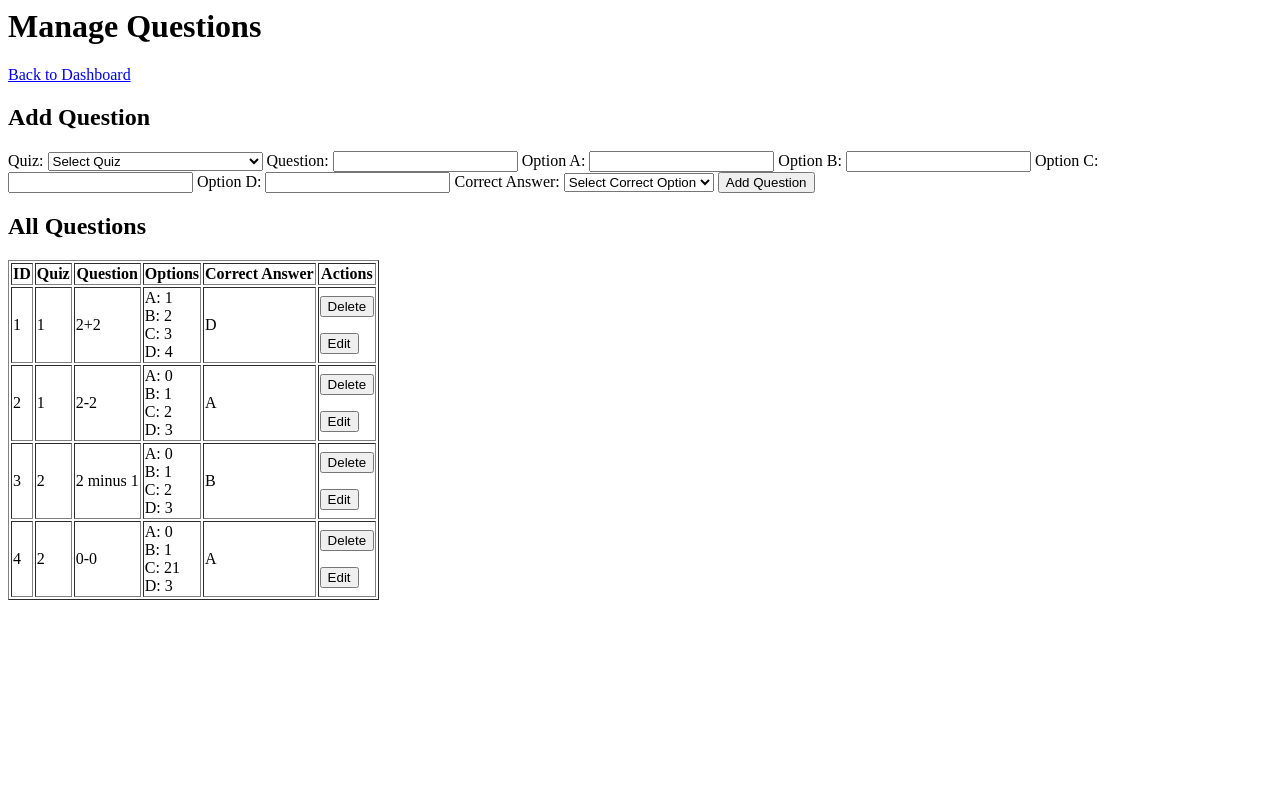
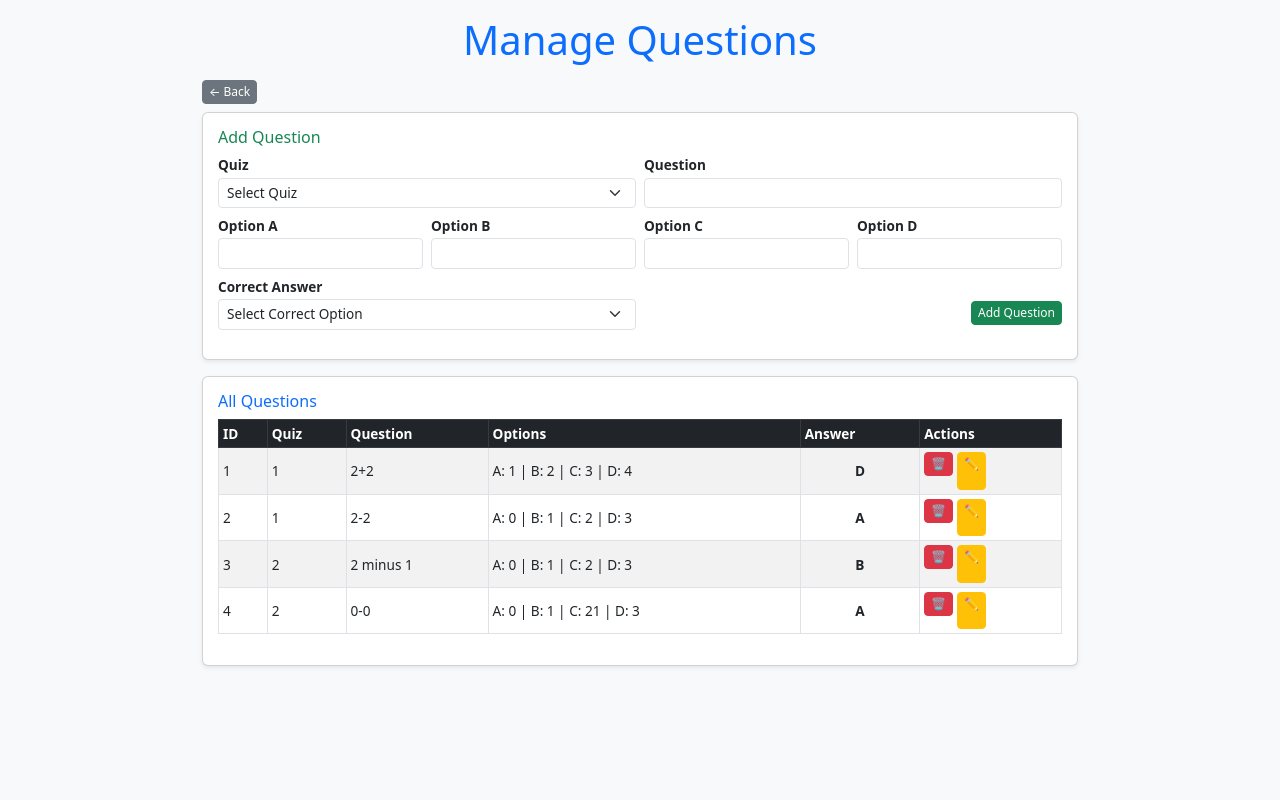
Before and after one commit to aaditeeiche/quiz-master-isl, a Flask app: page /manage_questions in a window 1280 px wide. Run offline with Flask 3, Linux system fonts and the light colour scheme; a user stored in the database is signed in.

Commit message:
Implemented score tracking and quiz result display

```diff
--- a/app.py
+++ b/app.py
@@ -3,7 +3,7 @@ from werkzeug.security import generate_password_hash
 from controllers.auth import auth_bp
 from models.models import Chapter, Question, Quiz, QuizScore, Subject, User, db, Admin, UserResponse  # Import models from models.py
 from datetime import date, datetime
-
+from flask_toastr import Toastr
 
 # Initialize Flask App
 app = Flask(__name__)
@@ -12,22 +12,13 @@ app = Flask(__name__)
 app.config['SQLALCHEMY_DATABASE_URI'] = 'sqlite:///quiz_master.db?check_same_thread=False'
 app.config['SQLALCHEMY_TRACK_MODIFICATIONS'] = False
 app.config['SECRET_KEY'] = 'your_secret_key'  # Required for session management
-
+toastr = Toastr(app)
 
 # Initialize Database
 db.init_app(app)
 
 # Register Blueprints (Routes)
 app.register_blueprint(auth_bp)
-
-# Admin Dashboard
-@app.route('/admin_dashboard', methods=['GET', 'POST'])
-# def admin_dashboard():
-#     if 'admin_logged_in' not in session:
-#         return redirect(url_for('auth.admin_login'))
-
-#     users = User.query.all()  # Fetch all users from the database
-#     return render_template('admin_dashboard.html', users=users)
 
 @app.route('/admin_dashboard', methods=['GET', 'POST'])
 def admin_dashboard():
@@ -141,7 +132,7 @@ def admin_dashboard():
                 db.session.commit()
                 flash('Quiz deleted successfully!', 'success')
 
-        # --- Quiz CRUD ---
+        # --- Question CRUD ---
         elif action == 'create_question':
             quiz_id = request.form.get('quiz_id')
             question_statement = request.form.get('question_statement')
@@ -285,21 +276,7 @@ def attempt_quiz(quiz_id):
 
     return render_template('attempt_quiz.html', quiz=quiz, questions=questions)
 
-# @app.route('/quiz_feedback/<int:quiz_id>/<int:score>')
-# def quiz_feedback(quiz_id, score):
-#     quiz = Quiz.query.get(quiz_id)
-#     if not quiz:
-#         flash("Quiz not found!", "danger")
-#         return redirect(url_for("user_dashboard"))
-
-#     total_questions = Question.query.filter_by(quiz_id=quiz_id).count()
-#     percentage = (score / total_questions) * 100 if total_questions else 0
-
-#     feedback = "Great job!" if percentage >= 80 else "Good effort! Keep practicing!"
-
-#     return render_template("quiz_feedback.html", quiz=quiz, quiz_id=quiz.id, score=score, total_questions=total_questions, percentage=percentage, feedback=feedback)
-
-@app.route('/quiz_feedback/<int:quiz_id>')
+@app.route('/quiz_feedback/<int:quiz_id>') # changed
 def quiz_feedback(quiz_id):
     if 'user_id' not in session:
         flash("Please log in to view quiz feedback.", "error")
@@ -320,16 +297,17 @@ def quiz_feedback(quiz_id):
     # Fetch user's responses
     responses = UserResponse.query.filter_by(user_id=user_id, quiz_id=quiz_id).all()
 
-    # Debugging logs
-    print(f"Quiz ID: {quiz_id}")
-    print(f"Questions found: {len(questions)}")
-    print(f"User Responses found: {len(responses)}")
-
     # Convert responses into a dictionary for quick lookup
     response_dict = {resp.question_id: resp for resp in responses}
 
+    # Fetch user's quiz score and percentage from the database
+    quiz_score = QuizScore.query.filter_by(user_id=user_id, quiz_id=quiz_id).first()
+
+    if not quiz_score:
+        flash("No quiz score found. Please retake the quiz.", "error")
+        return redirect(url_for('dashboard'))
+
     feedback = []
-    correct_count = 0
 
     # Mapping function to get option value from its key (A/B/C/D)
     def get_option_value(question, option_key):
@@ -345,9 +323,6 @@ def quiz_feedback(quiz_id):
 
         is_correct = user_response.is_correct if user_response else False
 
-        if is_correct:
-            correct_count += 1
-
         feedback.append({
             "question": question.question_statement,
             "selected": selected_answer,
@@ -355,45 +330,14 @@ def quiz_feedback(quiz_id):
             "is_correct": is_correct
         })
 
-    total_questions = len(questions)
-    percentage = (correct_count / total_questions) * 100 if total_questions > 0 else 0
-
     return render_template(
         "quiz_feedback.html",
         quiz_id=quiz_id,
         feedback=feedback,
-        correct_count=correct_count,
-        total=total_questions,
-        percentage=round(percentage, 2)
+        correct_count=quiz_score.score,  # Fetch score from QuizScore
+        total=quiz_score.total_questions,  # Fetch total questions from QuizScore
+        percentage=round(quiz_score.percentage, 2)  # Fetch percentage from QuizScore
     )
-
-# @app.route('/submit_quiz', methods=['POST'])
-# def submit_quiz():
-
-#     user_id = session.get('user_id')
-#     quiz_id = request.form.get('quiz_id')
-#     print(f"Received quiz_id: {quiz_id}")  # Debugging statement
-
-#     if not quiz_id:
-#         return "Quiz ID is missing", 400
-
-#     quiz = Quiz.query.get(quiz_id)
-#     if not quiz:
-#         return "Quiz not found", 404
-#     total_questions = Question.query.filter_by(quiz_id=quiz_id).count()
-
-    # score = 0
-    # for question in quiz.questions:
-    #     user_answer = request.form.get(f'question_{question.id}')
-    #     if user_answer and user_answer == question.correct_option:
-    #         score += 1
-
-    # quiz_score = QuizScore(user_id=user_id, quiz_id=quiz_id, score=score, total_questions=total_questions)
-    # db.session.add(quiz_score)
-#     db.session.commit()
-
-#     flash('Quiz submitted successfully! Your score has been recorded.', 'success')
-#     return redirect(url_for('quiz_feedback', quiz_id=quiz_id, score=score))
 
 @app.route('/submit_quiz', methods=['POST'])
 def submit_quiz():
@@ -419,11 +363,6 @@ def submit_quiz():
     questions = Question.query.filter_by(quiz_id=quiz_id).all()
     total_questions = len(questions)
 
-    # Clear previous responses and scores if re-attempts are allowed
-    UserResponse.query.filter_by(user_id=user_id, quiz_id=quiz_id).delete()
-    QuizScore.query.filter_by(user_id=user_id, quiz_id=quiz_id).delete()
-    db.session.commit()
-
     score = 0  # Initialize score
 
     for question in questions:
@@ -442,19 +381,36 @@ def submit_quiz():
         )
         db.session.add(user_response)
 
-    # Save quiz score
-    quiz_score = QuizScore(
-        user_id=user_id,
-        quiz_id=quiz_id,
-        score=score,
-        total_questions=total_questions,
-        timestamp=datetime.utcnow()
-    )
-    db.session.add(quiz_score)
+    # Calculate the percentage
+    percentage = (score / total_questions) * 100 if total_questions > 0 else 0
+
+    # Retrieve existing best score for the quiz
+    existing_score = QuizScore.query.filter_by(user_id=user_id, quiz_id=quiz_id).first()
+
+    if existing_score:
+        if score > existing_score.score:  # Update only if the new score is higher
+            existing_score.score = score
+            existing_score.total_questions = total_questions
+            existing_score.percentage = percentage
+            existing_score.timestamp = datetime.utcnow()
+            flash("Congratulations! Your highest score has been updated.", "success")
+        else:
+            flash("Your previous best score remains unchanged.", "info")
+    else:
+        # If no previous attempt exists, save the new score
+        quiz_score = QuizScore(
+            user_id=user_id,
+            quiz_id=quiz_id,
+            score=score,
+            total_questions=total_questions,
+            percentage=percentage,
+            timestamp=datetime.utcnow()
+        )
+        db.session.add(quiz_score)
+        flash("Your score has been recorded!", "success")
 
     try:
         db.session.commit()
-        flash("Quiz submitted successfully!", "success")
     except Exception as e:
         db.session.rollback()
         print("Error saving responses:", e)
@@ -464,11 +420,143 @@ def submit_quiz():
 
     return redirect(url_for('quiz_feedback', quiz_id=quiz_id, score=score))
 
-# Index
+# @app.route('/quiz_summary')
+# def quiz_summary():
+#     if 'user_id' not in session:
+#         flash("Please log in to view your quiz summary.", "error")
+#         return redirect(url_for('login'))
+
+#     user_id = session['user_id']
+
+#     # Fetch past quiz attempts with subject, chapter, avg_score, and top_score
+#     past_attempts = (
+#         db.session.query(
+#             QuizScore,
+#             Quiz,
+#             Chapter,
+#             Subject,
+#             db.func.avg(QuizScore.score).over(partition_by=QuizScore.quiz_id).label("avg_score"),
+#             db.func.max(QuizScore.score).over(partition_by=QuizScore.quiz_id).label("top_score")
+#         )
+#         .join(Quiz, QuizScore.quiz_id == Quiz.id)
+#         .join(Chapter, Quiz.chapter_id == Chapter.id)
+#         .join(Subject, Chapter.subject_id == Subject.id)
+#         .filter(QuizScore.user_id == user_id)
+#         .order_by(QuizScore.timestamp.desc())
+#         .all()
+#     )
+
+#     # Compute both user's total score and overall total score per subject
+#     subject_scores_query = (
+#         db.session.query(
+#             Subject.name.label('subject_name'),
+#             db.func.sum(QuizScore.score).filter(QuizScore.user_id == user_id).label('user_total_score'),
+#             db.func.sum(QuizScore.total_questions).filter(QuizScore.user_id == user_id).label('user_total_possible_score'),
+#             db.func.sum(QuizScore.score).label('overall_total_score'),
+#             db.func.sum(QuizScore.total_questions).label('overall_total_possible_score')
+#         )
+#         .join(Quiz, QuizScore.quiz_id == Quiz.id)
+#         .join(Chapter, Quiz.chapter_id == Chapter.id)
+#         .join(Subject, Chapter.subject_id == Subject.id)
+#         .group_by(Subject.name)
+#         .all()
+#     )
+
+#     # Compute pass/fail for each subject
+#     subject_scores = []
+#     for subject_name, user_total_score, user_total_possible_score, overall_total_score, overall_total_possible_score in subject_scores_query:
+#         user_percentage = (user_total_score / user_total_possible_score) * 100 if user_total_possible_score > 0 else 0
+#         pass_fail = "Pass" if user_percentage >= 40 else "Fail"
+#         subject_scores.append((subject_name, user_total_score, user_total_possible_score, overall_total_score, overall_total_possible_score, pass_fail))
+
+#     # Calculate overall pass/fail status
+#     total_attempts = len(past_attempts)
+#     passed_attempts = sum(1 for attempt in past_attempts if (attempt[0].score / attempt[0].total_questions) * 100 >= 40)
+#     overall_pass_status = "Pass" if passed_attempts / total_attempts >= 0.5 else "Fail" if total_attempts > 0 else "N/A"
+
+#     return render_template(
+#         'quiz_summary.html',
+#         past_attempts=past_attempts,
+#         subject_scores=subject_scores,
+#         overall_pass_status=overall_pass_status
+#     )
+
+@app.route('/quiz_summary')
+def quiz_summary():
+    if 'user_id' not in session:
+        flash("Please log in to view your quiz summary.", "error")
+        return redirect(url_for('login'))
+
+    user_id = session['user_id']
+
+    # Fetch past quiz attempts with subject, chapter, avg_score, and top_score
+    past_attempts = (
+        db.session.query(
+            QuizScore,
+            Quiz,
+            Chapter,
+            Subject,
+            db.func.avg(QuizScore.score).over(partition_by=QuizScore.quiz_id).label("avg_score"),
+            db.func.max(QuizScore.score).over(partition_by=QuizScore.quiz_id).label("top_score")
+        )
+        .join(Quiz, QuizScore.quiz_id == Quiz.id)
+        .join(Chapter, Quiz.chapter_id == Chapter.id)
+        .join(Subject, Chapter.subject_id == Subject.id)
+        .filter(QuizScore.user_id == user_id)
+        .order_by(QuizScore.timestamp.desc())
+        .all()
+    )
+
+    # Compute both user's total score and overall total score per subject
+    subject_scores_query = (
+        db.session.query(
+            Subject.name.label('subject_name'),
+            db.func.sum(QuizScore.score).filter(QuizScore.user_id == user_id).label('user_total_score'),
+            db.func.sum(QuizScore.total_questions).filter(QuizScore.user_id == user_id).label('user_total_possible_score'),
+            db.func.sum(QuizScore.score).label('overall_total_score'),
+            db.func.sum(QuizScore.total_questions).label('overall_total_possible_score')
+        )
+        .join(Quiz, QuizScore.quiz_id == Quiz.id)
+        .join(Chapter, Quiz.chapter_id == Chapter.id)
+        .join(Subject, Chapter.subject_id == Subject.id)
+        .group_by(Subject.name)
+        .all()
+    )
+
+    # Compute pass/fail and difficulty indicator
+    subject_scores = []
+    for subject_name, user_total_score, user_total_possible_score, overall_total_score, overall_total_possible_score in subject_scores_query:
+        user_percentage = (user_total_score / user_total_possible_score) * 100 if user_total_possible_score > 0 else 0
+        pass_fail = "Pass" if user_percentage >= 40 else "Fail"
+
+        # Difficulty Indicator based on overall performance
+        overall_percentage = (overall_total_score / overall_total_possible_score) * 100 if overall_total_possible_score > 0 else 0
+        if overall_percentage < 50:
+            difficulty = "Hard 🔴"
+        elif 50 <= overall_percentage < 75:
+            difficulty = "Moderate 🟡"
+        else:
+            difficulty = "Easy 🟢"
+
+        subject_scores.append((subject_name, user_total_score, user_total_possible_score, overall_total_score, overall_total_possible_score, pass_fail, difficulty))
+
+    # Calculate overall pass/fail status
+    total_attempts = len(past_attempts)
+    passed_attempts = sum(1 for attempt in past_attempts if (attempt[0].score / attempt[0].total_questions) * 100 >= 40)
+    overall_pass_status = "Pass" if passed_attempts / total_attempts >= 0.5 else "Fail" if total_attempts > 0 else "N/A"
+
+    return render_template(
+        'quiz_summary.html',
+        past_attempts=past_attempts,
+        subject_scores=subject_scores,
+        overall_pass_status=overall_pass_status
+    )
+
+# Index Homepage
 @app.route('/')
 def home():
-    return render_template('index.html')
-
+    flash("Welcome to Quiz Master!", "success")
+    return render_template("index.html")
 
 # Create Database Tables and Pre-Fill Admin
 with app.app_context():
--- a/models/models.py
+++ b/models/models.py
@@ -90,6 +90,7 @@ class QuizScore(db.Model):
     quiz_id = db.Column(db.Integer, db.ForeignKey('quiz.id'), nullable=False)
     score = db.Column(db.Integer, nullable=False)
     total_questions = db.Column(db.Integer, nullable=False)
+    percentage = db.Column(db.Float, nullable=False)
     timestamp = db.Column(db.DateTime, default=datetime.utcnow)
 
     quiz = db.relationship('Quiz', backref=db.backref('quiz_scores', lazy=True))
--- a/templates/attempt_quiz.html
+++ b/templates/attempt_quiz.html
@@ -1,3 +1,4 @@
+{% include 'toastr.html' %}
 <!DOCTYPE html>
 <html lang="en">
 <head>
--- a/templates/edit_question.html
+++ b/templates/edit_question.html
@@ -1,3 +1,4 @@
+{% include 'toastr.html' %}
 <h2>Edit Question</h2>
 <form method="POST" action="{{ url_for('edit_question', question_id=question.id) }}">
     <label>Question:</label>
--- a/templates/index.html
+++ b/templates/index.html
@@ -24,11 +24,11 @@
 </head>
 <body>
     <div class="container">
+        {% include 'toastr.html' %}
         <h1 class="mb-4">Welcome to Quiz Master</h1>
         <a href="{{ url_for('auth.admin_login') }}" class="btn btn-primary">Admin Login</a>
         <a href="{{ url_for('auth.user_login') }}" class="btn btn-success">User Login</a>
 
-        <!-- <a href="{{ url_for('auth.register') }}" class="btn btn-info">Register</a> -->
     </div>
 </body>
 </html>
--- a/templates/login.html
+++ b/templates/login.html
@@ -14,5 +14,6 @@
     {% if role == 'user' %}
         <p>New user? <a href="{{ url_for('auth.register') }}">Register Here</a></p>
     {% endif %}
+    {% include 'toastr.html' %}
 </body>
 </html>
--- a/templates/manage_questions.html
+++ b/templates/manage_questions.html
@@ -1,54 +1,102 @@
-<h1>Manage Questions</h1>
-<a href="{{ url_for('admin_dashboard') }}">Back to Dashboard</a>
+{% include 'toastr.html' %}
+<!DOCTYPE html>
+<html lang="en">
+<head>
+    <meta charset="UTF-8">
+    <meta name="viewport" content="width=device-width, initial-scale=1">
+    <title>Manage Questions</title>
 
-<h2>Add Question</h2>
-<form method="POST" action="{{ url_for('manage_questions') }}">
+    <!-- Bootstrap CSS -->
+    <link href="https://cdn.jsdelivr.net/npm/bootstrap@5.3.0/dist/css/bootstrap.min.css" rel="stylesheet">
+
+    <style>
+        /* Custom styles for compact layout */
+        body { font-size: 0.9rem; }
+        .container { max-width: 900px; }
+        .form-control, .form-select { padding: 4px 8px; font-size: 0.85rem; }
+        .table th, .table td { padding: 4px; vertical-align: middle; font-size: 0.85rem; }
+        .btn-sm { padding: 2px 6px; font-size: 0.75rem; }
+        .form-label { margin-bottom: 2px; font-weight: 600; font-size: 0.85rem; }
+        .card { padding: 15px; }
+        .table-responsive { max-height: 350px; overflow-y: auto; }
+    </style>
+</head>
+<body class="bg-light">
+<div class="container my-3">
+
+    <h1 class="text-center text-primary mb-3">Manage Questions</h1>
+
+    <div class="d-flex justify-content-between mb-2">
+        <a href="{{ url_for('admin_dashboard') }}" class="btn btn-secondary btn-sm">← Back</a>
+    </div>
+
+    <!-- Add Question Form -->
+    <div class="card shadow-sm mb-3">
+        <h6 class="text-success">Add Question</h6>
+        <form method="POST" action="{{ url_for('manage_questions') }}" class="row g-2">
             <input type="hidden" name="action" value="create_question">
 
-    <label>Quiz:</label>
-    <select name="quiz_id" required>
+            <div class="col-md-6">
+                <label class="form-label">Quiz</label>
+                <select name="quiz_id" class="form-select form-select-sm" required>
                     <option value="">Select Quiz</option>
                     {% for quiz in quizzes %}
-        <option value="{{ quiz.id }}">Quiz ID: {{ quiz.id }} | Chapter: {{ quiz.chapter.name }}</option>
+                    <option value="{{ quiz.id }}">ID: {{ quiz.id }} | {{ quiz.chapter.name }}</option>
                     {% endfor %}
                 </select>
+            </div>
 
-    <label>Question:</label>
-    <input type="text" name="question_text" required>
+            <div class="col-md-6">
+                <label class="form-label">Question</label>
+                <input type="text" name="question_text" class="form-control form-control-sm" required>
+            </div>
 
-    <label>Option A:</label>
-    <input type="text" name="optionA" required>
+            <div class="col-6 col-md-3">
+                <label class="form-label">Option A</label>
+                <input type="text" name="optionA" class="form-control form-control-sm" required>
+            </div>
+            <div class="col-6 col-md-3">
+                <label class="form-label">Option B</label>
+                <input type="text" name="optionB" class="form-control form-control-sm" required>
+            </div>
+            <div class="col-6 col-md-3">
+                <label class="form-label">Option C</label>
+                <input type="text" name="optionC" class="form-control form-control-sm" required>
+            </div>
+            <div class="col-6 col-md-3">
+                <label class="form-label">Option D</label>
+                <input type="text" name="optionD" class="form-control form-control-sm" required>
+            </div>
 
-    <label>Option B:</label>
-    <input type="text" name="optionB" required>
+            <div class="col-md-6">
+                <label class="form-label">Correct Answer</label>
+                <select name="correct_option" class="form-select form-select-sm" required>
+                    <option value="">Select Correct Option</option>
+                    <option value="A">A</option>
+                    <option value="B">B</option>
+                    <option value="C">C</option>
+                    <option value="D">D</option>
+                </select>
+            </div>
 
-    <label>Option C:</label>
-    <input type="text" name="optionC" required>
+            <div class="col-md-6 text-end">
+                <button type="submit" class="btn btn-success btn-sm mt-4">Add Question</button>
+            </div>
+        </form>
+    </div>
 
-    <label>Option D:</label>
-    <input type="text" name="optionD" required>
-
-    <label>Correct Answer:</label>
-    <select name="correct_option" required>
-        <option value="">Select Correct Option</option>
-        <option value="A">Option A</option>
-        <option value="B">Option B</option>
-        <option value="C">Option C</option>
-        <option value="D">Option D</option>
-    </select>
-
-    <button type="submit">Add Question</button>
-</form>
-
-<h2>All Questions</h2>
-<table border="1">
-    <thead>
+    <!-- Questions Table -->
+    <div class="card shadow-sm">
+        <h6 class="text-primary">All Questions</h6>
+        <div class="table-responsive">
+            <table class="table table-striped table-bordered">
+                <thead class="table-dark">
                     <tr>
                         <th>ID</th>
                         <th>Quiz</th>
                         <th>Question</th>
                         <th>Options</th>
-            <th>Correct Answer</th>
+                        <th>Answer</th>
                         <th>Actions</th>
                     </tr>
                 </thead>
@@ -57,25 +105,35 @@
                     <tr>
                         <td>{{ question.id }}</td>
                         <td>{{ question.quiz.id }}</td>
-            <td>{{ question.question_statement }}</td>
-            <td>
-                A: {{ question.optionA }}<br>
-                B: {{ question.optionB }}<br>
-                C: {{ question.optionC }}<br>
+                        <td class="text-truncate" style="max-width: 150px;">{{ question.question_statement }}</td>
+                        <td class="small">
+                            A: {{ question.optionA }} |
+                            B: {{ question.optionB }} |
+                            C: {{ question.optionC }} |
                             D: {{ question.optionD }}
                         </td>
-            <td>{{ question.correct_option }}</td>
-            <td>
+                        <td class="fw-bold text-center">{{ question.correct_option }}</td>
+                        <td class="text-center">
+                            <div class="d-flex gap-1">
                                 <form method="POST" action="{{ url_for('manage_questions') }}">
                                     <input type="hidden" name="action" value="delete_question">
                                     <input type="hidden" name="question_id" value="{{ question.id }}">
-                    <button type="submit" onclick="return confirm('Are you sure?')">Delete</button>
+                                    <button type="submit" class="btn btn-danger btn-sm" onclick="return confirm('Are you sure?')">🗑</button>
                                 </form>
-                <a href="{{ url_for('edit_question', question_id=question.id) }}">
-                    <button type="button">Edit</button>
-                </a>
+                                <a href="{{ url_for('edit_question', question_id=question.id) }}" class="btn btn-warning btn-sm">✏</a>
+                            </div>
                         </td>
                     </tr>
                     {% endfor %}
                 </tbody>
             </table>
+        </div>
+    </div>
+
+</div>
+
+<!-- Bootstrap JS -->
+<script src="https://cdn.jsdelivr.net/npm/bootstrap@5.3.0/dist/js/bootstrap.bundle.min.js"></script>
+
+</body>
+</html>
--- a/templates/quiz_feedback.html
+++ b/templates/quiz_feedback.html
@@ -17,6 +17,7 @@
     </style>
 </head>
 <body>
+    {% include 'toastr.html' %}
     <div class="container text-center">
         <h1 class="mb-3">Quiz Feedback</h1>
         <h2 class="text-primary">Score: {{ correct_count }} / {{ total }} ({{ percentage }}%)</h2>
--- a/templates/register.html
+++ b/templates/register.html
@@ -4,6 +4,7 @@
     <title>Register</title>
 </head>
 <body>
+    {% include 'toastr.html' %}
     <h2>User Registration</h2>
     <form method="post">
         <input type="text" name="username" placeholder="Enter Email" required><br>
--- /dev/null
+++ b/templates/toastr.html
@@ -0,0 +1,22 @@
+<script src="https://cdnjs.cloudflare.com/ajax/libs/jquery/3.6.0/jquery.min.js"></script>
+<script src="https://cdnjs.cloudflare.com/ajax/libs/toastr.js/latest/toastr.min.js"></script>
+<link rel="stylesheet" href="https://cdnjs.cloudflare.com/ajax/libs/toastr.js/latest/toastr.min.css">
+
+<script>
+    toastr.options = {
+        "closeButton": true,
+        "progressBar": true,
+        "positionClass": "toast-top-right",
+        "timeOut": "4000"
+    };
+
+    document.addEventListener("DOMContentLoaded", function() {
+        {% with messages = get_flashed_messages(with_categories=true) %}
+            {% if messages %}
+                {% for category, message in messages %}
+                    toastr["{{ category }}"]("{{ message }}");
+                {% endfor %}
+            {% endif %}
+        {% endwith %}
+    });
+</script>
--- a/templates/user_dashboard.html
+++ b/templates/user_dashboard.html
@@ -1,3 +1,4 @@
+{% include 'toastr.html' %}
 <h1>Welcome, {{ user.full_name }}</h1>
 <a href="{{ url_for('auth.logout') }}">Logout</a>
 
@@ -17,3 +18,5 @@
 
     {% endfor %}
 </ul>
+
+<a href="{{ url_for('quiz_summary') }}" class="btn btn-primary">View Summary and Past Quiz Attempts</a>
```
Also changed, not shown: templates/admin_dashboard.html (+65 -81 lines), templates/quiz_summary.html (added, +130 -0 lines), instance/quiz_master.db. Lines whose indentation alone changed are shown as unchanged.
